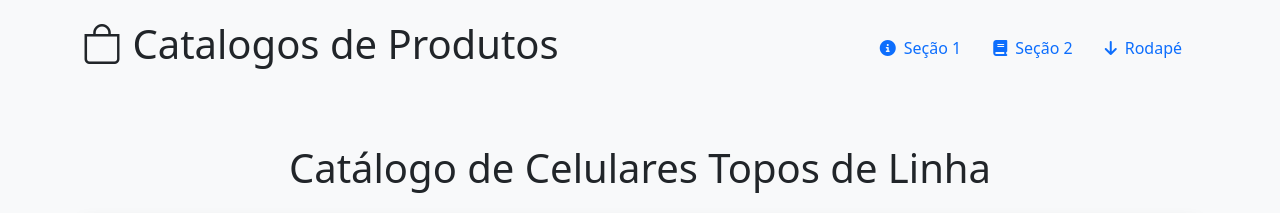
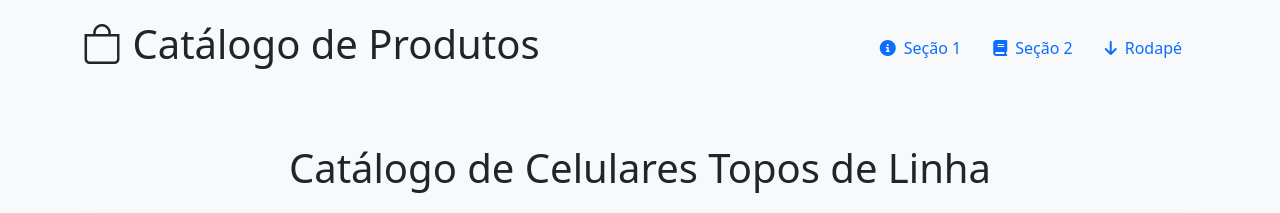
Before and after one commit to luizzppe/Python-UC02, a plain HTML site: page Aula04/codigo/aula04-ativ2.html in a window 1280 px wide. Shown: the top 213 px of the page. Drawn offline with nearby package versions, Linux system fonts and the light colour scheme; files whose address does not match are found by name.

Commit message:
Update aula04-ativ2.html

```diff
--- a/Aula04/codigo/aula04-ativ2.html
+++ b/Aula04/codigo/aula04-ativ2.html
@@ -42,7 +42,7 @@
     <header class="container">
         <div class="d-flex justify-content-between align-items-center">
             <!-- Ajustei a cor do texto-->
-            <h1 class="text-dark"><i class="bi bi-bag" ></i> Catalogos de Produtos</h1>
+            <h1 class="text-dark"><i class="bi bi-bag" ></i> Catálogo de Produtos</h1>
             <nav>
                 <ul class="nav">
                     <li class="nav-item"><a href="#section1" class="nav-link"><i class="fas fa-info-circle icon"></i>Seção 1</a></li>
```
